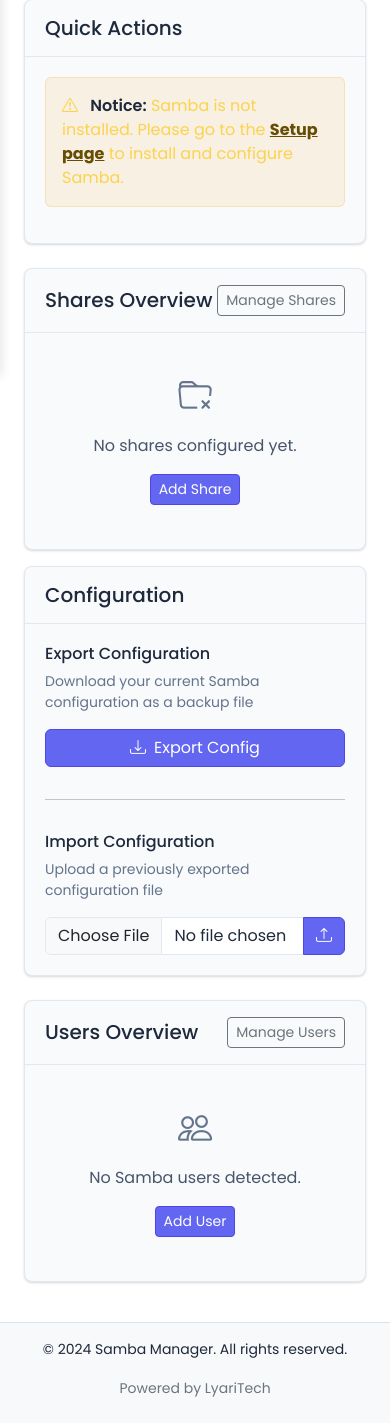
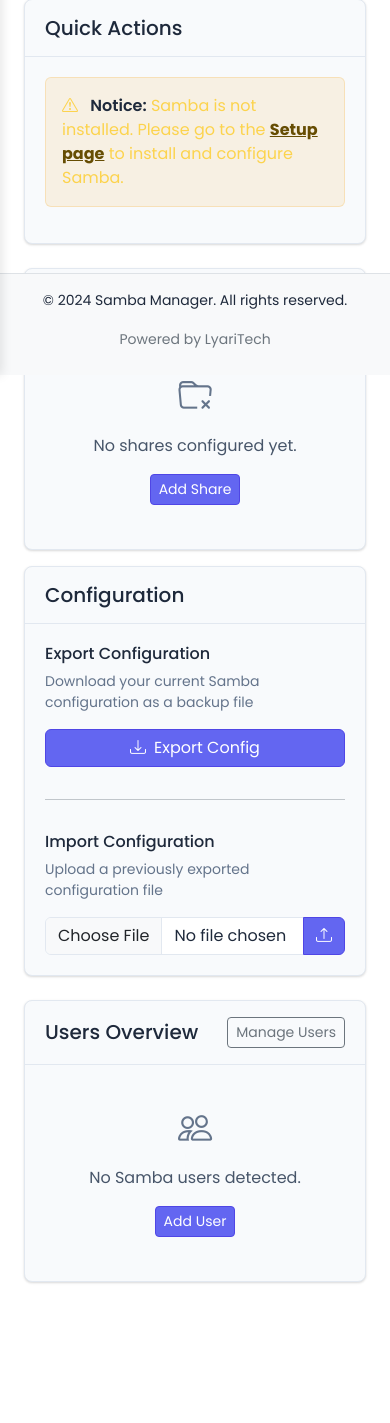
Before and after one commit to lyarinet/Samba-Manager, a Flask app: page / in a window 390 px wide. Shown: the part 567-1990 px from the top of the page. Before the commit the page ends 1964 px from the top, so only its background shows below. Run offline with Flask 3, Linux system fonts and the light colour scheme; the visitor is signed in with stand-in values (Sample User, id 1); some libraries are stand-ins or nearby versions.

Commit message:
Make footer stick to bottom of viewport always
- Changed footer from flex auto to fixed positioning (bottom: 0)
- Added padding-bottom to body and content to prevent overlap
- Footer now stays at bottom of screen regardless of content height
- Updated mobile responsive CSS for fixed footer positioning
- Maintained proper z-index hierarchy for footer visibility
- Added extra padding on mobile for better footer clearance

```diff
--- a/app/templates/layout.html
+++ b/app/templates/layout.html
@@ -42,6 +42,7 @@
       min-height: 100vh;
       display: flex;
       flex-direction: column;
+      padding-bottom: 4rem; /* Space for fixed footer */
     }
 
     .modal-title{
@@ -151,6 +152,7 @@
     .content {
       margin-left: 250px;
       padding: 1.5rem;
+      padding-bottom: 5rem; /* Space for fixed footer */
       transition: all 0.3s;
       flex: 1;
     }
@@ -458,7 +460,11 @@
     /* Footer styling */
     footer {
       z-index: 1020;
-      position: relative;
+      position: fixed;
+      bottom: 0;
+      left: 0;
+      right: 0;
+      width: 100%;
     }
 
     /* Mobile responsive */
@@ -476,6 +482,7 @@
       .content {
         margin-left: 0;
         padding-top: 4rem; /* Space for mobile toggle button */
+        padding-bottom: 5rem; /* Extra space for fixed footer on mobile */
       }
 
       .content.active {
@@ -502,12 +509,10 @@
         visibility: visible;
       }
 
-      /* Ensure footer stays visible and at bottom on mobile */
+      /* Footer adjustments for mobile - now fixed positioned */
       footer {
         padding: 1rem 0;
-        z-index: 1050; /* Higher than sidebar (1040) and overlay (1030) */
-        position: relative;
-        margin-top: auto;
+        z-index: 1050; /* Higher than sidebar and overlay */
         background-color: var(--bg-card);
         border-top: 1px solid var(--border-color);
       }
@@ -722,7 +727,7 @@
   </div>
 
   <!-- Footer -->
-  <footer class="bg-light border-top mt-auto py-3">
+  <footer class="bg-light border-top py-3" style="position: fixed; bottom: 0; left: 0; right: 0; z-index: 1020;">
     <div class="container-fluid">
       <div class="row align-items-center">
         <div class="col-md-6">
```
